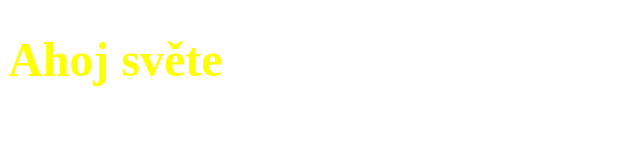
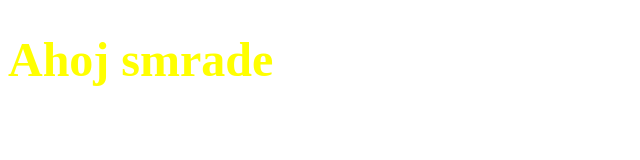
Before and after one commit to pslib-cz/2021l4web-repository-skills-jakubstadnikos, a plain HTML site: page index.html in a window 1280 px wide. Shown: the whole page, without its empty margins (0-640 px from the left). Drawn offline with Linux system fonts and the light colour scheme.

Commit message:
Novy commit ted

```diff
--- a/index.html
+++ b/index.html
@@ -3,10 +3,10 @@
 <head>
     <meta charset="UTF-8">
     <meta name="viewport" content="width=device-width, initial-scale=1.0">
-    <title>Ahoj</title>
+    <title>Čau</title>
     <link rel="stylesheet" href="style.css">
 </head>
 <body>
-    <h1>Ahoj světe</h1>
+    <h1>Ahoj smrade</h1>
 </body>
 </html>
```
Also changed, not shown: secret/tejny.txt (added).
